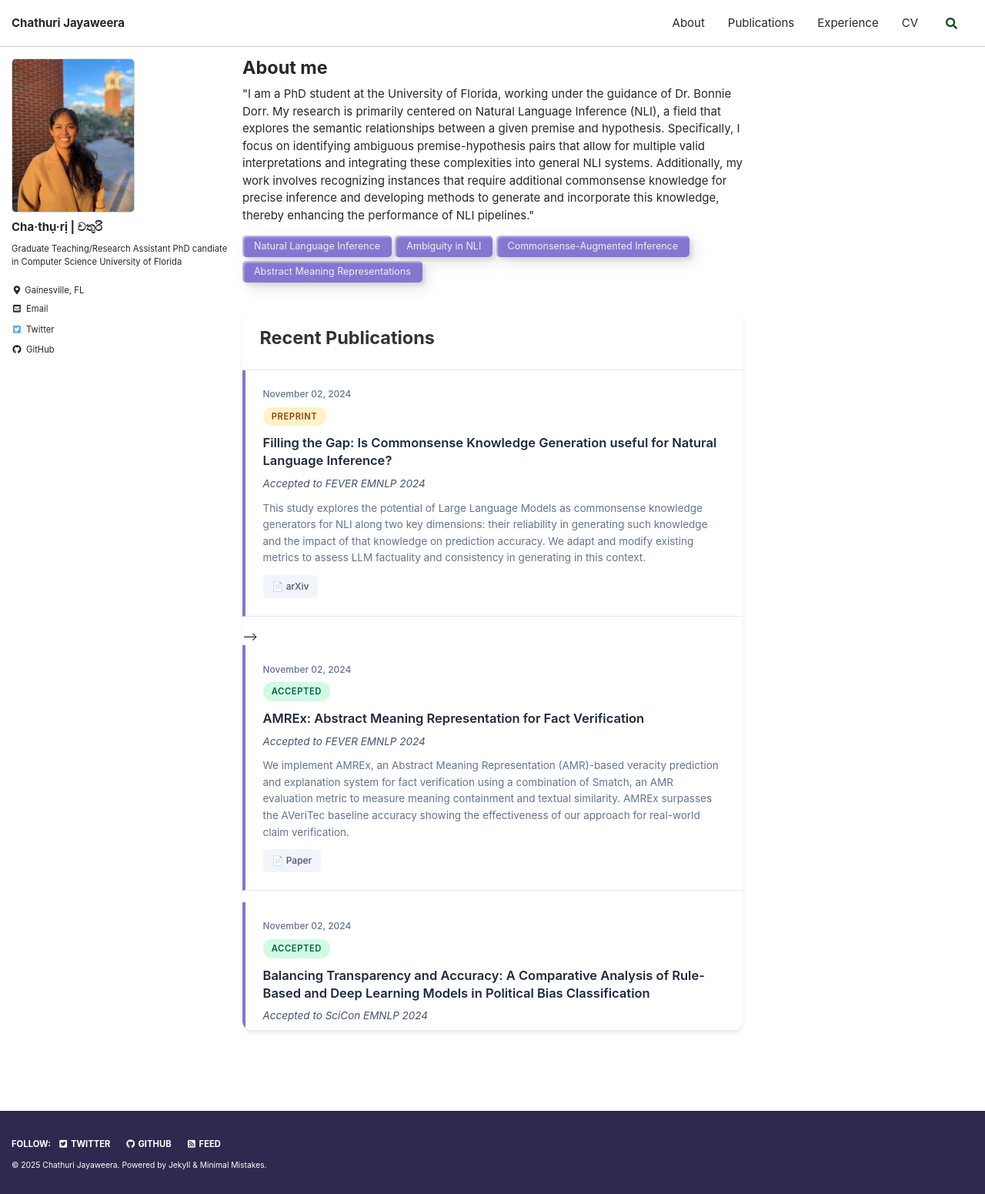
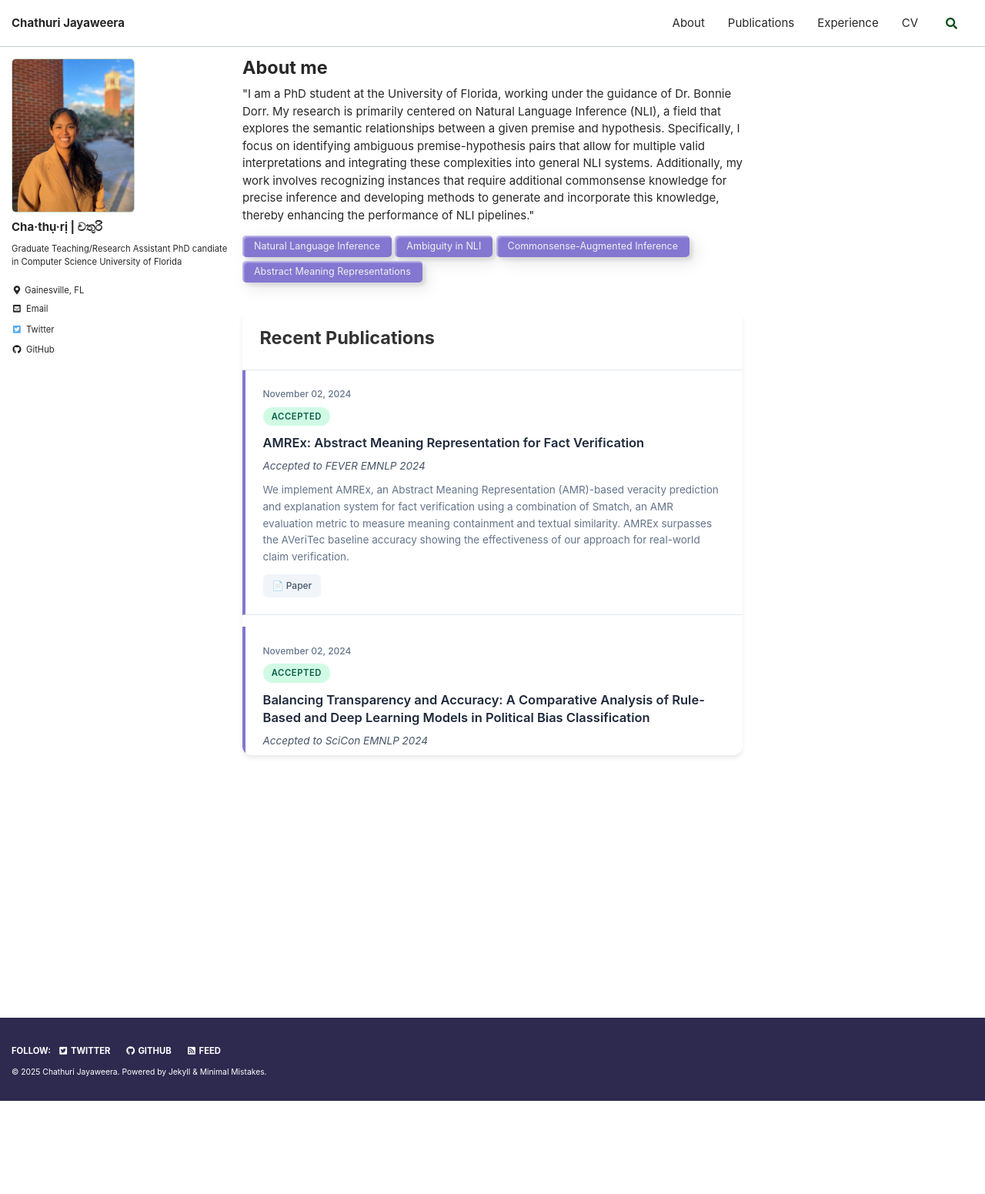
Before and after one commit to chestnutjay/chestnutjay.github.io, a Jekyll site: the page built from index.html, in a window 1280 px wide. Shown: the whole page at 77% size. Built offline with Jekyll 4.4.1, drawn with Linux system fonts in a browser that asks for light colours; cached includes are drawn as plain includes; the list of posts is cut into pages by our own code; after the commit the page ends 1430 px from its top, so only the background shows below that.

Commit message:
Removed preprint

```diff
--- a/index.html
+++ b/index.html
@@ -66,25 +66,6 @@
     <div class="newsfeed-header">
         <h1><b>Recent Publications</b></h1>
     </div>
-
-    <!-- <div class="newsfeed-content" id="newsfeed">
-        <!-- Replace with your actual publications -->
-        <div class="news-item">
-            <div class="news-date">November 02, 2024</div>
-            <span class="news-badge badge-preprint">Preprint</span>
-            <div class="news-title">
-                <a href="https://arxiv.org/abs/2507.15100" target="_blank">Filling the Gap: Is Commonsense Knowledge Generation useful for Natural Language Inference?</a>
-            </div>
-            <div class="news-venue">Accepted to FEVER EMNLP 2024</div>
-            <div class="news-description">
-                This study explores the potential of Large Language Models as commonsense knowledge generators for NLI along two key dimensions: their reliability in generating such knowledge and the impact of that knowledge on prediction accuracy. We adapt and modify existing metrics to assess LLM factuality and consistency in generating in this context.
-            </div>
-            <div class="news-links">
-                <a href="https://arxiv.org/abs/2507.15100" class="news-link" target="_blank">📄 arXiv</a>
-                <!-- <a href="https://github.com/your-username/your-repo" class="news-link" target="_blank">💻 Code</a> -->
-                <!-- <a href="#" class="news-link" target="_blank">📊 Data</a> -->
-            </div>
-        </div> -->
 
     <div class="newsfeed-content" id="newsfeed">
         <!-- Replace with your actual publications -->
```
